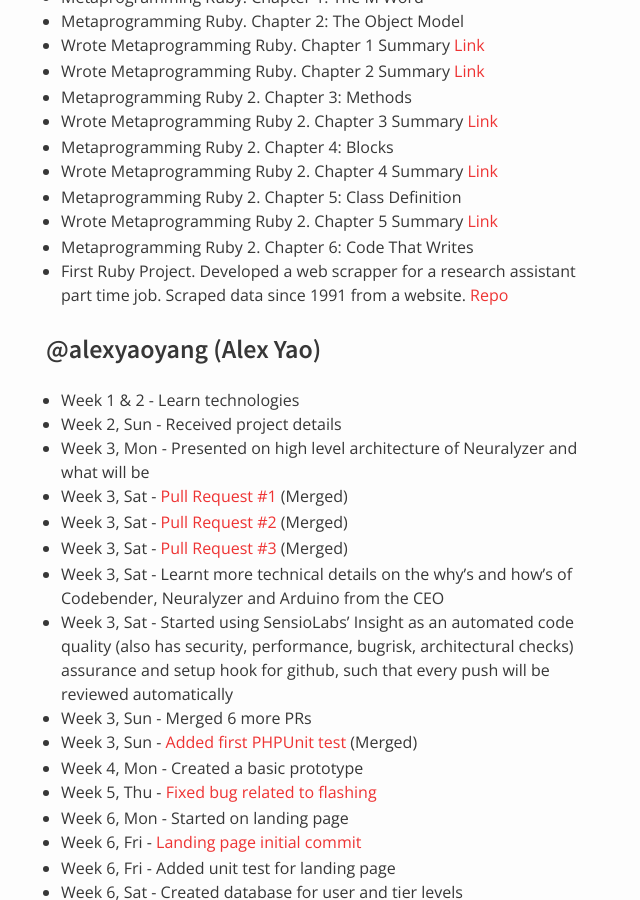
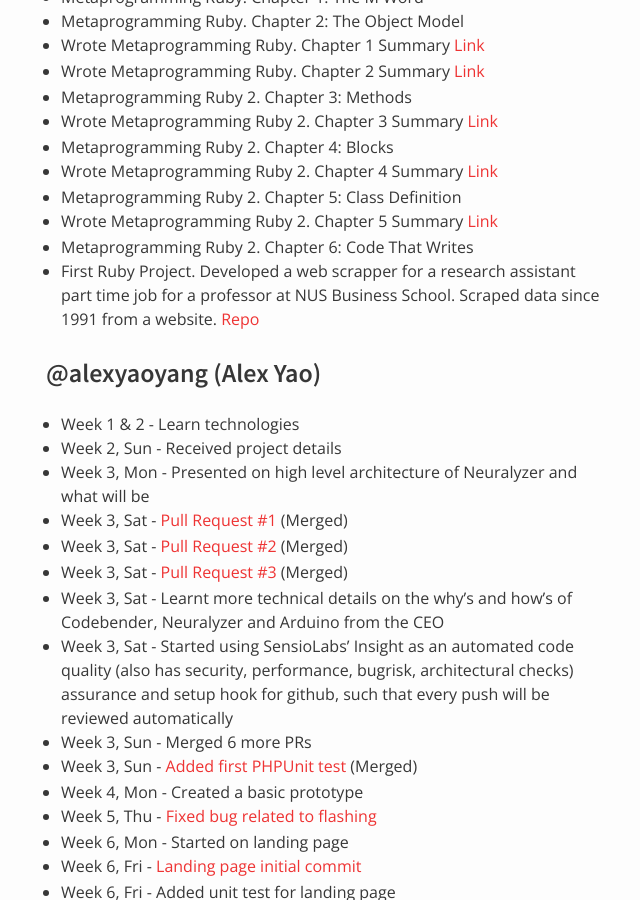
Before and after one commit to nus-oss/cs3281-AY1516S2-website, a Jekyll site: the page built from teams/codebender.md, in a window 1280 px wide and 900 px high, scrolled down 9832 px. Shown: the whole window, without its empty margins (324-964 px from the left). Built offline with Jekyll 4.4.1, drawn with Linux system fonts in a browser that asks for light colours.

Commit message:
Update codebender.md

```diff
--- a/teams/codebender.md
+++ b/teams/codebender.md
@@ -299,7 +299,7 @@
  * Metaprogramming Ruby 2. Chapter 5: Class Definition
  * Wrote Metaprogramming Ruby 2. Chapter 5 Summary [Link](http://moonmoon3281.blogspot.sg/2016/03/metaprogramming-ruby-2-chapter-5-summary.html)
  * Metaprogramming Ruby 2. Chapter 6: Code That Writes
- * First Ruby Project. Developed a web scrapper for a research assistant part time job. Scraped data since 1991 from a website. [Repo](https://github.com/bsmmoon/scrapper5)
+ * First Ruby Project. Developed a web scrapper for a research assistant part time job for a professor at NUS Business School. Scraped data since 1991 from a website. [Repo](https://github.com/bsmmoon/scrapper5)
 
 ### @alexyaoyang (Alex Yao)
 * Week 1 & 2 - Learn technologies
```
